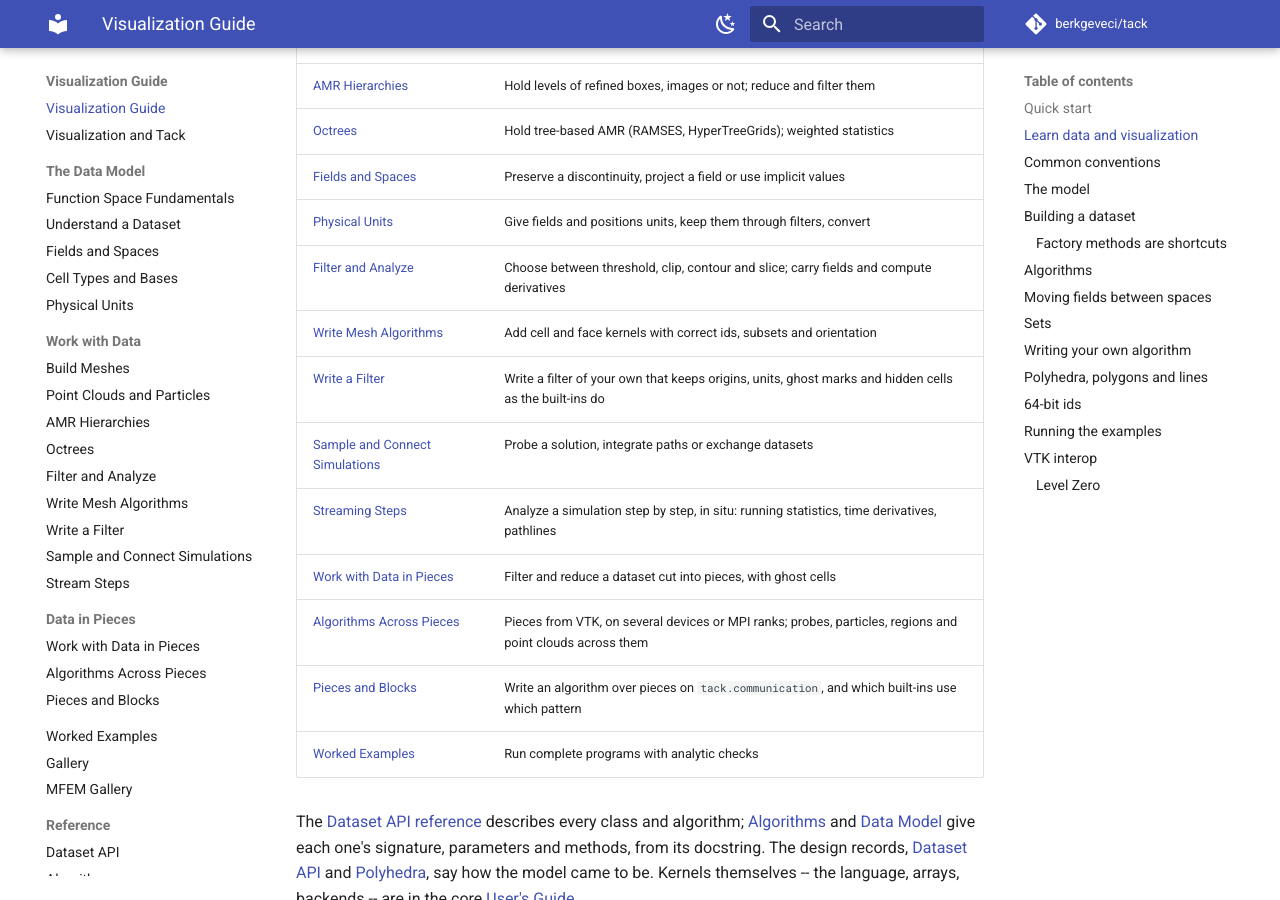
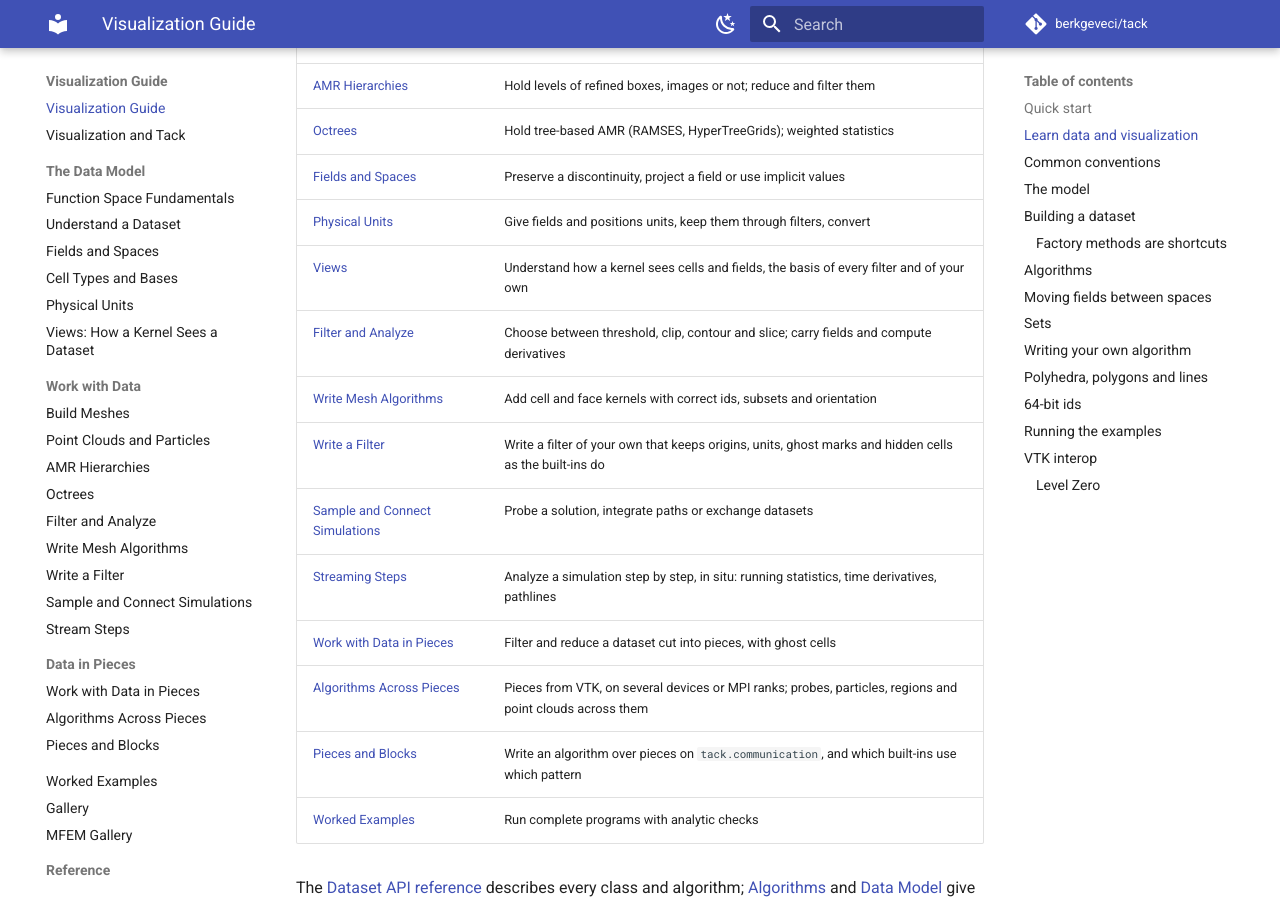
Before and after one commit to berkgeveci/tack, an MkDocs documentation site: the page built from docs/vis-guide/index.md, in a window 1280 px wide and 900 px high, scrolled down 1561 px. Built offline with MkDocs 1.6.1 and Material for MkDocs 9.7.7, drawn with Linux system fonts in a browser that asks for light colours; comment, search, counter and statistics services are not loaded; the version menu is left out; some of the changed lines change nothing that is shown; some of the changed text lies outside the part shown.

Commit message:
Docs: Views, how a kernel sees a dataset -- what a view is, one kernel on every mesh, the three kinds, groups and launches, what is compiled in, names, how a view is put together

````diff
--- a/docs/vis-guide/05-mesh-kernels.md
+++ b/docs/vis-guide/05-mesh-kernels.md
@@ -1,7 +1,8 @@
 # Write mesh algorithms
 
 Use `td.for_each` when an operation is naturally expressed per cell, face or
-edge. Tack supplies a view of the mesh and compatible views of its fields.
+edge. Tack supplies a view of the mesh and compatible views of its fields;
+[Views](17-views.md) explains what they are and where they come from.
 Your kernel can use geometry and interpolation without manually switching on
 cell type or maintaining a connectivity parser for every representation.
 
--- /dev/null
+++ b/docs/vis-guide/17-views.md
@@ -0,0 +1,190 @@
+# Views: how a kernel sees a dataset
+
+A kernel over a mesh asks questions in mesh terms: which points does this
+cell have, where are they, what is the field's value here. A dataset answers
+them from arrays, and the arrays differ from one mesh to the next. A **view**
+is what stands between the two: a small object that holds a dataset's arrays
+and answers those questions, compiled into the kernel. Every built-in filter
+is written against views, and so are the kernels you write.
+
+## A dataset is arrays; a view answers in mesh terms
+
+Take the question "what is point `j` of cell `c`?":
+
+- in an `UnstructuredTopology` it is `connectivity[offsets[c] + j]`;
+- in a `StructuredTopology` it is arithmetic on the cell's `(i, j, k)` index;
+  nothing is stored;
+- in a polyhedral topology it is read from a list of each cell's distinct
+  points, derived from its faces the first time it is needed.
+
+"Where is that point?" may read a stored array of positions, or compute it
+from an image's origin and spacing. "What is the field's value there?"
+depends on the field's space, its order and its
+[layout](03-fields-and-spaces.md#how-the-values-are-stored).
+
+A view hides all of that behind methods: `cells.point_id(c, j)`,
+`cells.corner_position(c, j)`, `u.corner_value(c, j)`. It is an ordinary
+Tack template, a [`@tack.device_class`](../users-guide/06-templates.md)
+object holding the arrays it reads, so its methods are inlined into the
+kernel and cost what the array reads they stand for cost.
+
+## One kernel, every mesh
+
+This kernel averages a field over each cell's corners. It does not know what
+kind of mesh it runs on:
+
+<!-- tack-check: views -->
+```python
+import numpy as np
+
+import tack
+import tack.dataset as td
+
+tack.set_default_device("cpu")
+
+
+@tack.kernel
+def corner_mean(cells, u, out):
+    for c in cells:
+        total = 0.0
+        for j in range(cells.NUM_POINTS):
+            total += u.corner_value(c, j)
+        out[cells.entity_id(c)] = total / cells.NUM_POINTS
+
+
+# A hexahedron, and above it a wedge on half of its top face.
+points = np.array([[0, 0, 0], [1, 0, 0], [1, 1, 0], [0, 1, 0],
+                   [0, 0, 1], [1, 0, 1], [1, 1, 1], [0, 1, 1],
+                   [0, 0, 2], [1, 0, 2], [1, 1, 2]], np.float32)
+topology = td.UnstructuredTopology(
+    types=np.array([td.shapes.HEXAHEDRON, td.shapes.WEDGE], np.uint8),
+    offsets=np.array([0, 8, 14]),
+    connectivity=np.array([0, 1, 2, 3, 4, 5, 6, 7, 4, 5, 6, 8, 9, 10]),
+    num_points=11)
+data = td.DataSet(topology, points)
+data.fields["T"] = td.Field(td.H1(data), tack.array(points[:, 2] * 10.0))
+
+means = tack.zeros((data.num_cells,), tack.f32)
+td.for_each(corner_mean, data, "cells", data.fields["T"], means)
+assert np.allclose(means.numpy(), [5.0, 15.0])        # 8 corners, then 6
+
+# The same kernel on an image: structured cells, positions computed, not stored.
+image = td.uniform_grid((3, 3, 3))
+image.fields["T"] = td.Field(td.H1(image), tack.array(image.positions()[:, 2]))
+image_means = tack.zeros((image.num_cells,), tack.f32)
+td.for_each(corner_mean, image, "cells", image.fields["T"], image_means)
+assert np.allclose(image_means.numpy(), [0.5] * 4 + [1.5] * 4)
+print(means.numpy(), image_means.numpy())
+```
+
+`cells` is a **domain view**: the cells, one shape at a time. `u` is a
+**field view**: `T` read through its space for the same cells. On the mixed
+mesh the kernel ran twice, once for the hexahedron, where `NUM_POINTS` is 8,
+and once for the wedge, where it is 6. On the image it read no connectivity
+and no stored positions, and its loop variable `c` was an `(i, j, k)` index
+rather than an integer. The source is the same in every case.
+
+## Three kinds of view
+
+| View | Comes from | Answers |
+|---|---|---|
+| **Domain view** | `"cells"`, `"faces"`, `"edges"`, or a named set | the entities' points, positions, faces, sides, neighbours, shape constants |
+| **Field view** | a `Field` passed to `for_each` | the field's value at a corner, at parametric coordinates, its parametric gradient, where a node is stored |
+| **Node view** | a space passed to `for_each` | each of the space's nodes once, with where its value goes and where it is |
+
+Domain and field views go together: the field view reads the entity the
+domain view's loop is at, so `u.corner_value(c, j)` is the value at
+`cells.point_id(c, j)`. Node views stand alone, and are how a field is
+filled: each node, and so each stored value, is visited exactly once, whether
+cells share it or not ([Visit a space's nodes](05-mesh-kernels.md#visit-a-spaces-nodes)).
+
+## Where views come from: groups and launches
+
+`td.for_each(kernel, data, domain, *args)` does three things:
+
+1. **Splits the domain into groups** that one compiled kernel can serve:
+   by cell shape, and further by anything that changes the code, such as an
+   `L2` space whose order varies from cell to cell, or the size buckets of
+   polyhedra.
+2. **Makes the views for each group:** the domain view first, then each
+   `Field` among `args` becomes its view for the same group. Anything else, a
+   raw Tack array or a number, passes through unchanged.
+3. **Launches the kernel once per group.**
+
+The same steps are public, for an algorithm that needs to control them:
+
+```python
+T = data.fields["T"]
+for group in data.launch_groups("cells", [T]):
+    if group.count:
+        cells = data.domain_view("cells", group)       # this shape's cells
+        corner_mean(cells, T.view(group), means)       # T, for the same cells
+```
+
+`group.shape` is the cell shape and `group.count` how many cells it has.
+
+## What is compiled in, and what is not
+
+A view's **class constants** are compiled into the kernel: `NUM_POINTS`,
+`NUM_FACES`, `DIMENSION`, a field's `ORDER`. That is why
+`range(cells.NUM_POINTS)` is a loop of known length, 8 for a hexahedron,
+and why the kernel is compiled once per shape. A
+view's **arrays** (connectivity, positions, values) are ordinary runtime
+arguments: new data of the same kind runs the compiled kernel again without
+recompiling.
+
+The loop variable belongs to its view: an integer on unstructured cells, an
+index vector on structured ones. Pass it to the view's methods; to index an
+output array of the whole mesh, use `cells.entity_id(c)`, the entity's
+global id. On a mixed mesh a group's first cell is not cell 0.
+
+## Method names
+
+A view's methods follow one rule per kind of answer, so a name says what
+comes back:
+
+| Ends in | Gives | Examples |
+|---|---|---|
+| `_id` | a global id | `entity_id(c)`, `point_id(c, j)`, `face_id(c, k)`, `side_point_id(c, k, j)` |
+| `_position` | a position | `position(c, pc)`, `corner_position(c, j)`, `side_position(c, k, j)` |
+| `_corner` | a shape's local corner number | `edge_corner(e, k)`, `face_corner(f, k)` |
+| `num_` (prefix) | a count | `NUM_POINTS`, `num_faces(c)`, `side_num_points(c, k)` |
+
+A field view adds `corner_value(c, j)`, `value(c, pc)` at parametric
+coordinates and `parametric_gradient(c, pc)`. The
+[Dataset API reference](reference/dataset-api.md#what-views-offer) lists
+every method by kind of entity.
+
+## How a view is put together
+
+A view's class is generated for its group from parts, each a small class of
+methods:
+
+- the **entity kind**: cells, faces or edges;
+- the **shape**: its constants, corner tables and shape functions;
+- **addressing**: how a cell finds its points, whether by connectivity or by
+  structured index;
+- **storage**: how values are read, whether stored, implicit or by
+  `(i, j, k)`;
+- for a domain view, the **geometry**, and for a field view, the **space**
+  (`H1`, `L2`, `Constant` and so on, of its order and basis).
+
+The class's name lists its parts. On the mixed mesh above, the hexahedron's
+domain view is `H1GeometryPointAddressExplicitStorageCornerBoxCurvedNewtonFaceWalk_CellsHexahedron`
+and `T`'s view is `H1FieldPointAddressExplicitStorage_CellsHexahedron`. The
+parts share one namespace, and a view refuses to build if two of them define
+the same name differently, so every method has one meaning. The names of
+these private classes are diagnostics, not an interface: what a kernel may
+rely on is the methods.
+
+Views are not nested inside a dataset object. Each field is its own argument,
+viewed for the group being launched, which keeps a kernel's arguments
+explicit and lets one kernel read any number of fields.
+
+## Where to go next
+
+[Write Mesh Algorithms](05-mesh-kernels.md) puts views to work: global ids,
+selections, face fluxes, polyhedra. [Write a Filter](15-write-a-filter.md)
+builds whole filters on them, and the
+[Dataset API reference](reference/dataset-api.md#kernels) is the complete
+list.
--- a/docs/vis-guide/index.md
+++ b/docs/vis-guide/index.md
@@ -66,6 +66,7 @@
 | [Octrees](11-octrees.md) | Hold tree-based AMR (RAMSES, HyperTreeGrids); weighted statistics |
 | [Fields and Spaces](03-fields-and-spaces.md) | Preserve a discontinuity, project a field or use implicit values |
 | [Physical Units](12-units.md) | Give fields and positions units, keep them through filters, convert |
+| [Views](17-views.md) | Understand how a kernel sees cells and fields, the basis of every filter and of your own |
 | [Filter and Analyze](04-filters.md) | Choose between threshold, clip, contour and slice; carry fields and compute derivatives |
 | [Write Mesh Algorithms](05-mesh-kernels.md) | Add cell and face kernels with correct ids, subsets and orientation |
 | [Write a Filter](15-write-a-filter.md) | Write a filter of your own that keeps origins, units, ghost marks and hidden cells as the built-ins do |
@@ -267,7 +268,8 @@
 
 `for_each(kernel, data, domain, *args)` runs a kernel over `"cells"`,
 `"faces"`, `"edges"` or a named set. A mesh may mix shapes, so it runs the
-kernel once per shape. Each launch gets that shape's *view* of the cells,
+kernel once per shape. Each launch gets that shape's *view* of the cells
+([Views](17-views.md) explains them),
 and every `Field` argument becomes its view for the same cells. The kernel
 is compiled for each shape, so a hexahedron's loop knows it has eight
 corners.
--- a/docs/vis-guide/reference/dataset-api.md
+++ b/docs/vis-guide/reference/dataset-api.md
@@ -917,6 +917,9 @@
 
 ### What views offer
 
+[Views](../17-views.md) introduces them.
+
+
 Every view supports `for i in view` and `entity_id(i)`, the global id of
 the entity the loop is at. Names follow one rule per kind of answer:
 
--- a/mkdocs.yml
+++ b/mkdocs.yml
@@ -148,6 +148,7 @@
           - Fields and Spaces: vis-guide/03-fields-and-spaces.md
           - Cell Types and Bases: vis-guide/16-cells-and-bases.md
           - Physical Units: vis-guide/12-units.md
+          - "Views: How a Kernel Sees a Dataset": vis-guide/17-views.md
       - Work with Data:
           - Build Meshes: vis-guide/02-meshes.md
           - Point Clouds and Particles: vis-guide/08-point-clouds.md
````
